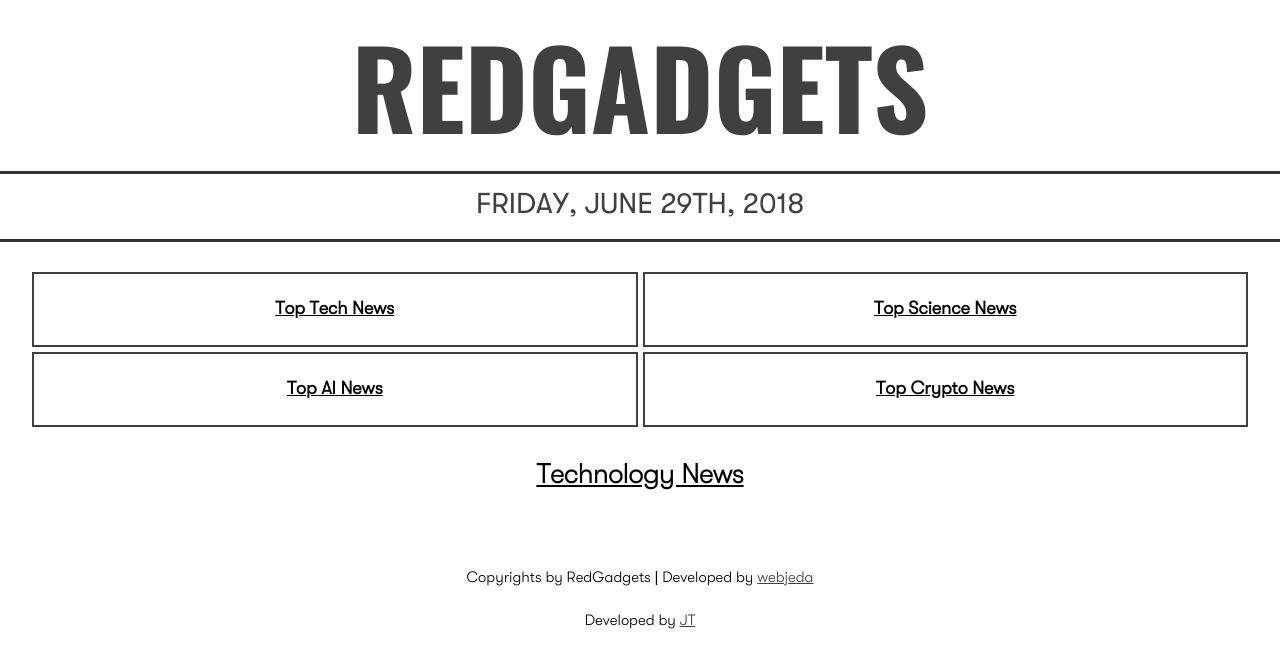
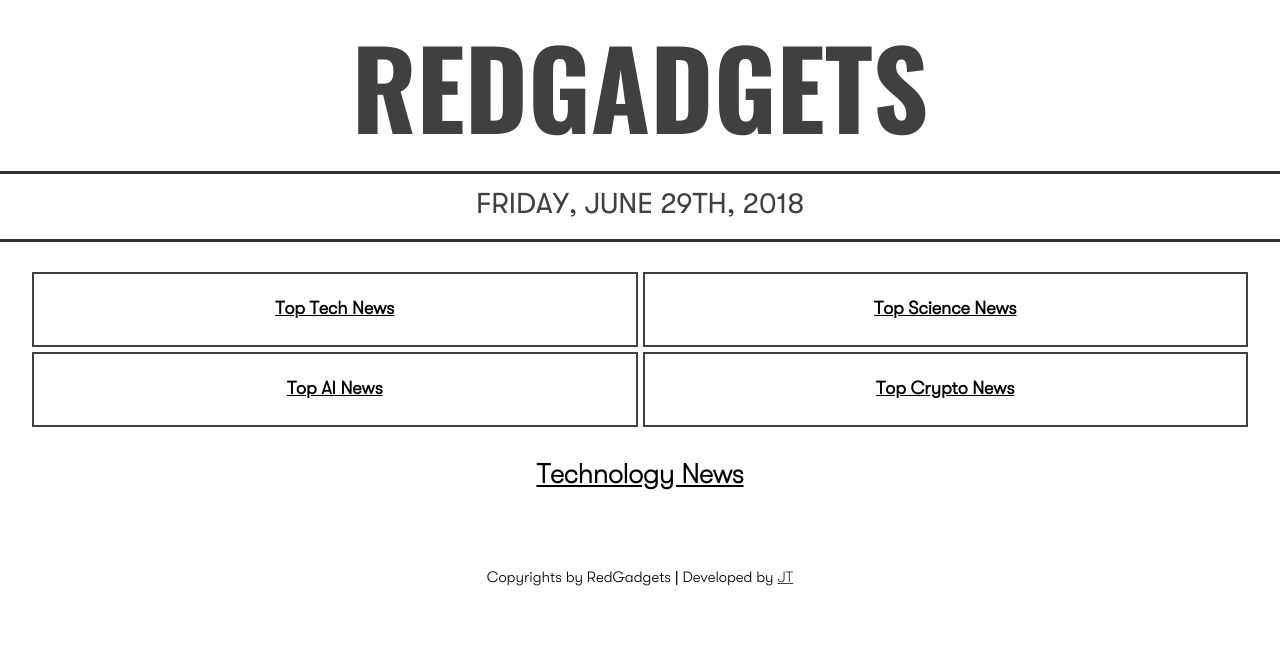
Before and after one commit to javier-marroquin/redgadgets, a Jekyll site: the page built from index.html, in a window 1280 px wide. Shown: the top 668 px of the page. Built offline with Jekyll 4.4.1, drawn with Linux system fonts in a browser that asks for light colours.

Commit message:
Adding JT as developer

```diff
--- a/_layouts/default.html
+++ b/_layouts/default.html
@@ -46,9 +46,7 @@ layout: compress
     </main>
 
 <footer>
-
-    <p class="copy text-center"><small>Copyrights by {{site.title}} | Developed by <a href="http://webjeda.com">webjeda</a></small></p>
-    <p class="text-center"><small>Developed by <a href="https://jekyll-themes.com" target="_blank">JT</a></small></p>
+    <p class="copy text-center"><small>Copyrights by {{site.title}} | Developed by <a href="https://jekyll-themes.com" target="_blank">JT</a></small></p>
 </footer>
 
 
```
